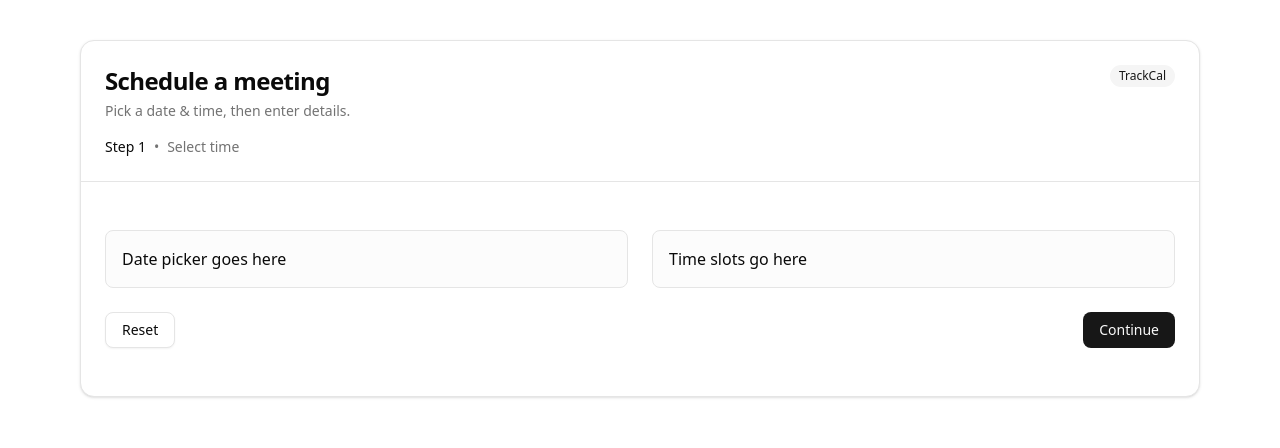
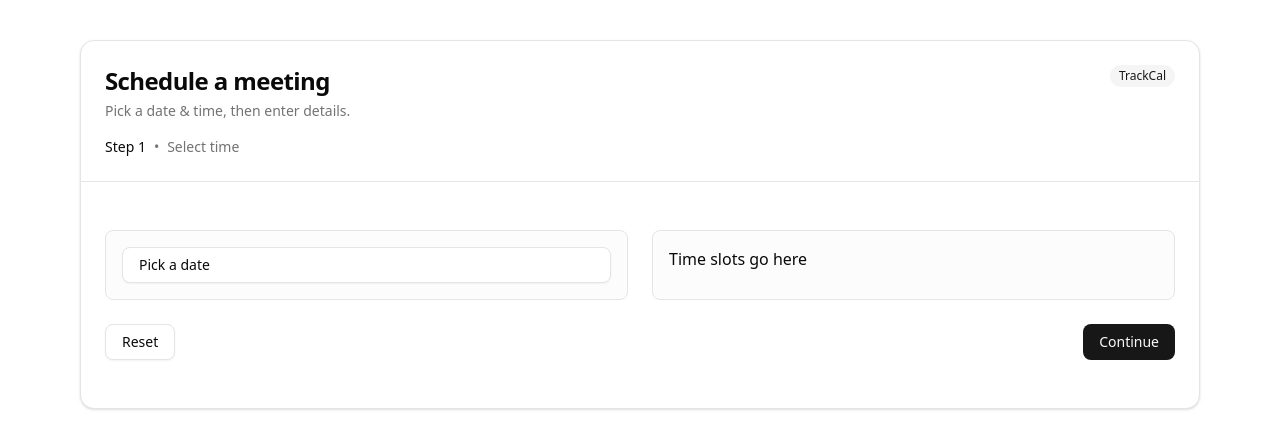
Before and after one commit to bharathi-bv/trackcal, a Next.js app: page /book in a window 1280 px wide. Shown: the top 448 px of the page. Built offline with nearby package versions, Linux system fonts and the light colour scheme.

Commit message:
feat: connect date picker to booking store

```diff
--- a/src/components/booking/BookingWizard.tsx
+++ b/src/components/booking/BookingWizard.tsx
@@ -5,6 +5,7 @@ import { Button } from "@/components/ui/button";
 import { Card, CardContent, CardHeader, CardTitle } from "@/components/ui/card";
 import { Badge } from "@/components/ui/badge";
 import { Separator } from "@/components/ui/separator";
+import DatePicker from "@/components/booking/DatePicker";
 
 function StepLabel({ step }: { step: number }) {
   const labels = {
@@ -52,7 +53,7 @@ export default function BookingWizard() {
           <div className="space-y-6">
             <div className="grid gap-6 lg:grid-cols-2">
               <div className="rounded-md border bg-muted/30 p-4">
-                Date picker goes here
+                <DatePicker />
               </div>
               <div className="rounded-md border bg-muted/30 p-4">
                 Time slots go here
--- a/src/components/booking/DatePicker.tsx
+++ b/src/components/booking/DatePicker.tsx
@@ -4,36 +4,44 @@ import * as React from "react";
 import { Calendar } from "@/components/ui/calendar";
 import { Button } from "@/components/ui/button";
 import { Popover, PopoverContent, PopoverTrigger } from "@/components/ui/popover";
+import { useBookingStore } from "@/store/bookingStore";
 
-function formatDate(date: Date) {
-  return date.toISOString().split("T")[0];
+function toISODate(date: Date) {
+  return date.toISOString().split("T")[0]; // YYYY-MM-DD
 }
 
 export default function DatePicker() {
-  const [date, setDate] = React.useState<Date | undefined>();
+  const { selectedDate, setDate } = useBookingStore();
+  const [open, setOpen] = React.useState(false);
+
+  const selected = selectedDate ? new Date(selectedDate) : undefined;
 
   return (
     <div className="space-y-3">
-      <Popover>
+      <Popover open={open} onOpenChange={setOpen}>
         <PopoverTrigger asChild>
           <Button variant="outline" className="w-full justify-start">
-            {date ? formatDate(date) : "Pick a date"}
+            {selectedDate ? selectedDate : "Pick a date"}
           </Button>
         </PopoverTrigger>
-        <PopoverContent className="w-auto p-2">
+        <PopoverContent className="w-auto p-2" align="start">
           <Calendar
             mode="single"
-            selected={date}
-            onSelect={setDate}
-            disabled={(d) => d < new Date()}
+            selected={selected}
+            onSelect={(d) => {
+              if (!d) return;
+              setDate(toISODate(d));
+              setOpen(false);
+            }}
+            disabled={(d) => d < new Date(new Date().setHours(0, 0, 0, 0))}
             initialFocus
           />
         </PopoverContent>
       </Popover>
 
-      {date && (
+      {selectedDate && (
         <div className="rounded-md border bg-muted/30 p-3 text-sm">
-          Selected: <span className="font-medium">{formatDate(date)}</span>
+          Selected: <span className="font-medium">{selectedDate}</span>
         </div>
       )}
     </div>
```
